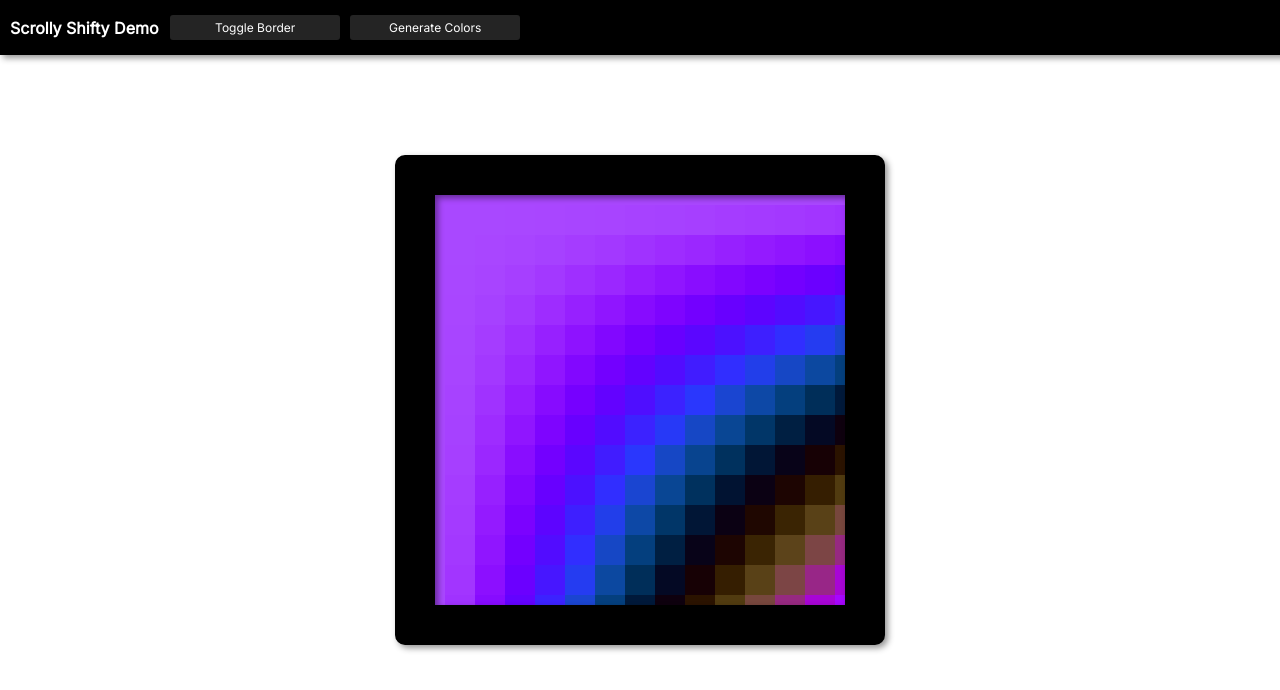
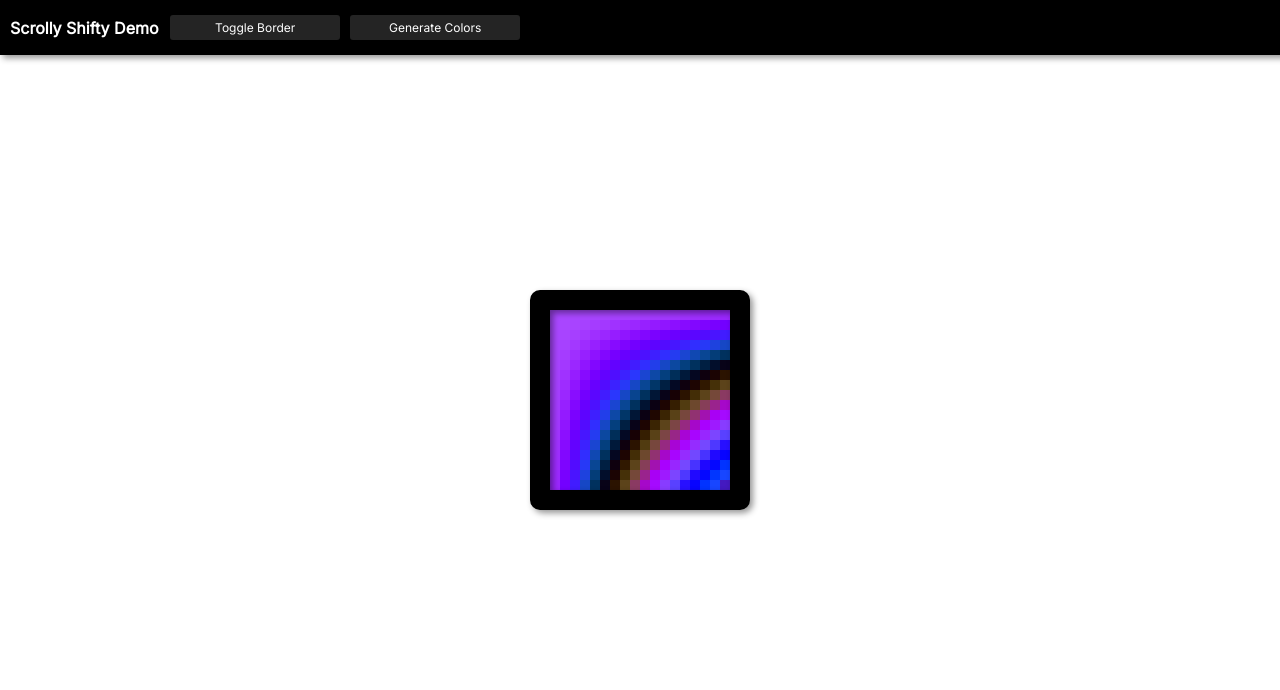
Before and after one commit to LBytes-32/luukaway-gonaway-caves, a website built with Vite: page index.html in a window 1280 px wide. Built offline with nearby package versions, Linux system fonts and the light colour scheme.

Commit message:
Migrated to CSS Transform

```diff
--- a/src/map.ts
+++ b/src/map.ts
@@ -29,7 +29,7 @@ export class Map {
     }
 
     constructor() {
-        this.tiles = {length: 30, count: 15}
+        this.tiles = {length: 10, count: 20}
         this.strips = []
         this.padding = 10
 
@@ -40,7 +40,9 @@ export class Map {
         this.container = Dom.createChildDiv(document.body, {
             classname : 'map',
             width     : `${mapLen}px`,
-            height    : `${mapLen}px`
+            height    : `${mapLen}px`,
+            left      : `calc(50% - ${mapLen}px)`,
+            top       : `calc(50% - ${mapLen}px)`
         })
 
         this.border = Dom.createChildDiv(document.body, {
@@ -89,8 +91,7 @@ export class Map {
 
         this.scrollUpdate()
 
-        this.container.style.left = `calc(${this.scroll.xScreen}px + 50% - ${this.tiles.length * this.tiles.count}px)`
-        this.container.style.top  = `calc(${this.scroll.yScreen}px + 50% - ${this.tiles.length * this.tiles.count}px)`
+        this.container.style.transform = `translate(${this.scroll.xScreen}px, ${this.scroll.yScreen}px)`
     }
 
     private hasPassedBound(side: 'top' | 'bottom' | 'left' | 'right', value: number): boolean {
@@ -130,8 +131,8 @@ export class Map {
         this.scroll.xv /= 1.05
         this.scroll.yv /= 1.05
 
-        this.scroll.xScreen = Math.floor(this.scroll.x) + this.getMapLength()/2
-        this.scroll.yScreen = Math.floor(this.scroll.y) + this.getMapLength()/2
+        this.scroll.xScreen = this.scroll.x + this.getMapLength()/2
+        this.scroll.yScreen = this.scroll.y + this.getMapLength()/2
     }
 
 
```
Also changed, not shown: src/styles.css (+8 -8 lines), changelog.md.
